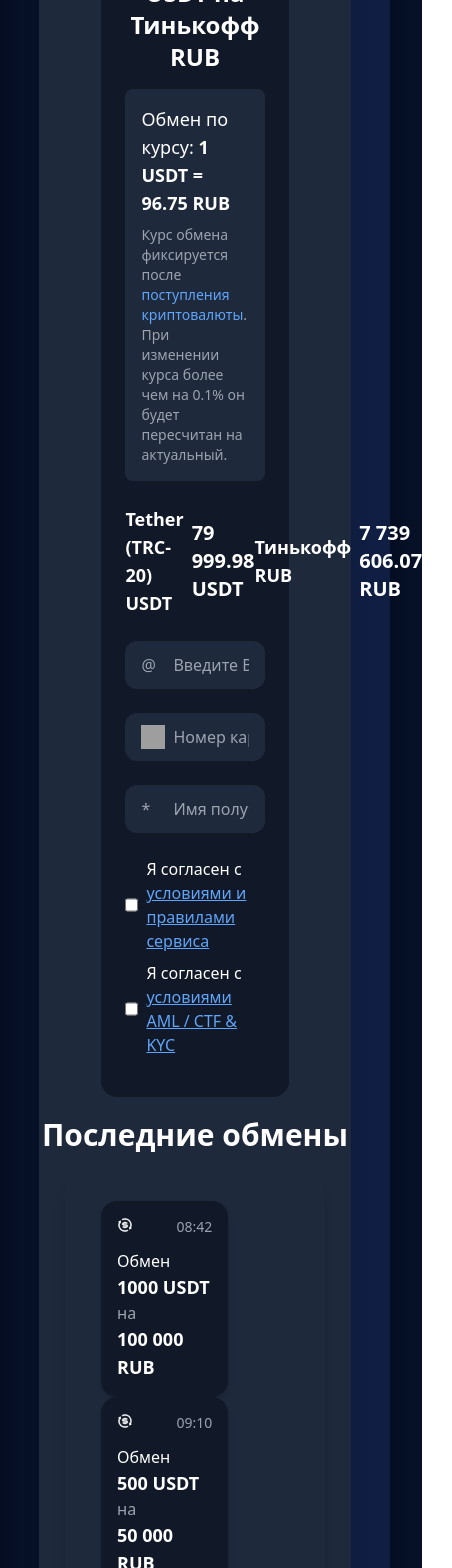
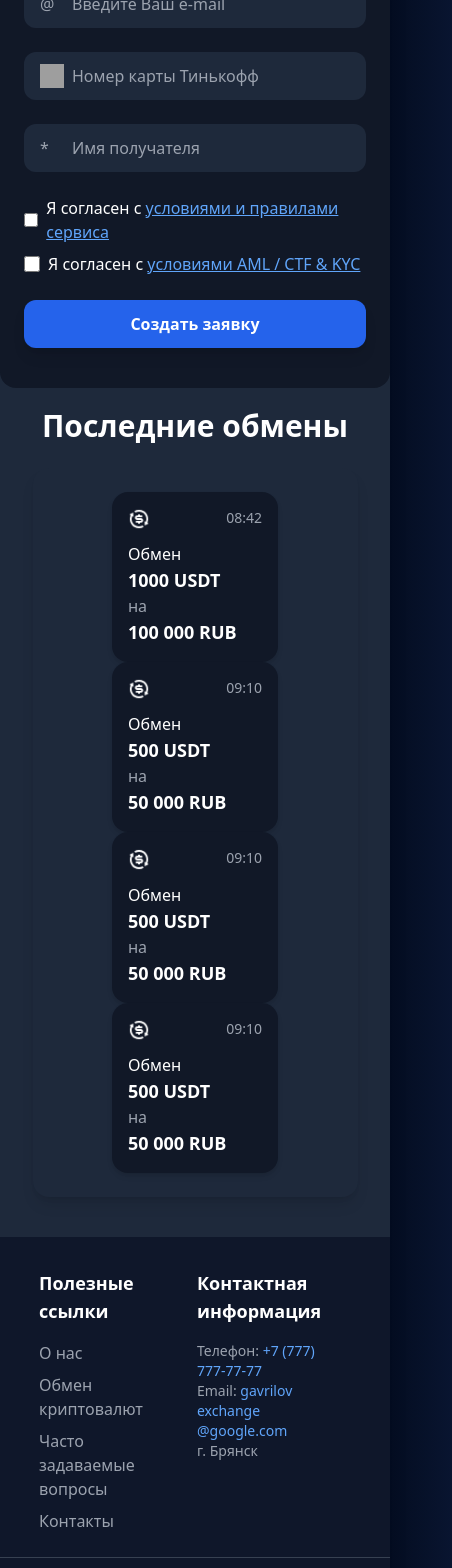
Before and after one commit to DronozavRrr/exchange, a Nuxt app: page / in a window 390 px wide. Shown: the part 1790-3358 px from the top of the page, 452 px wide, since content can reach past the window. Built offline with nearby package versions, Linux system fonts and the light colour scheme; grey boxes are pictures that could not be loaded.

Commit message:
add adaptive on mobile

```diff
--- a/app.vue
+++ b/app.vue
@@ -1,5 +1,5 @@
 <template>
-  <div class="bg-slate-800 w-4/5 m-auto min-h-full rounded-xl shadow-xl mt-14">
+  <div class="bg-slate-800 w-full md:w-4/5 m-auto min-h-full rounded-xl shadow-xl mt-14">
     <Header />
     <Banners />
     <Exchange />
--- a/components/clientinfo.vue
+++ b/components/clientinfo.vue
@@ -1,5 +1,5 @@
 <template>
-  <div class="block h-auto bg-gray-900 mt-10 w-3/5 rounded-2xl m-auto p-6">
+  <div class="block h-auto bg-gray-900 mt-10 w-full md:w-3/5 rounded-2xl m-auto p-6">
       <h2 class="text-white text-center text-2xl font-bold mb-4">Обмен Tether (TRC-20) USDT на Тинькофф RUB</h2>
 
       <div class="bg-slate-800 text-white p-4 rounded-lg mb-6">
@@ -50,7 +50,6 @@
           <span class="absolute left-4 top-3 text-gray-400">*</span>
       </div>
 
-      <!-- Соглашение -->
       <div class="flex flex-col text-white mb-4">
           <label class="inline-flex items-center">
             <input type="checkbox" class="form-checkbox h-4 w-4 text-blue-600" />
@@ -60,6 +59,9 @@
             <input type="checkbox" class="form-checkbox h-4 w-4 text-blue-600" />
             <span class="ml-2">Я согласен с <a href="#" class="text-blue-400 underline">условиями AML / CTF & KYC</a></span>
           </label>
+          <button class="mt-6 w-full bg-blue-600 hover:bg-blue-500 text-white font-bold py-3 px-6 rounded-xl shadow-lg transition-all duration-200 ease-in-out">
+            Создать заявку
+          </button>
       </div>
   </div>
 </template>
--- a/components/exchange.vue
+++ b/components/exchange.vue
@@ -1,6 +1,6 @@
 <template>
-    <div class="flex items-center h-auto bg-gray-900 mt-10 rounded-2xl m-auto w-11/12 " style="margin-top: calc(100vh - 50%);">
-        <div class="h-1/5 w-2/5 rounded-xl mt-10 m-auto">
+ <div class="flex flex-col md:flex-row items-center h-auto bg-gray-900 mt-10 rounded-2xl m-auto w-full md:w-11/12 p-6">
+  <div class="h-1/5 w-full md:w-2/5 rounded-xl mt-10 m-auto">
           <b class="text-white">Отдаете</b>
           <select class="bg-slate-800 text-white w-full h-12 rounded-xl p-2">
             <option value="1">BTC</option>
@@ -13,10 +13,10 @@
             class="mt-5 bg-slate-800 text-white w-full h-12 rounded-xl p-2 mb-10"
           />
         </div>
-        <img src="/swap.png" alt="Обмен" class="mt-5 size-10 h-auto rounded-full">
-        <div class="bg-gray-900 h-1/5 w-2/5 rounded-xl mt-10 m-auto">
-          <b class="text-white">Получаете</b>
-          <select class="bg-slate-800 text-white w-full h-12 rounded-xl p-2">
+        <img src="/swap.png" alt="Обмен" class="mt-5 size-10 h-auto rounded-full ">
+        <div class="bg-gray-900 h-1/5 w-full md:w-2/5 rounded-xl mt-10 m-auto">
+      <b class="text-white">Получаете</b>
+      <select class="bg-slate-800 text-white w-full h-12 rounded-xl p-2">
             <option value="1">BTC</option>
             <option value="2">USDT</option>
             <option value="3">ETH</option>
--- a/components/footer.vue
+++ b/components/footer.vue
@@ -2,7 +2,7 @@
     <div class="bg-slate-900 text-gray-400 py-8 mt-10">
       <div class="container mx-auto w-4/5 flex justify-between items-start">
 
-        <!-- Логотип и описание -->
+
         <div class="w-1/3 hidden sm:block">
           <h3 class="text-white text-xl font-bold mb-4">GAVRILOVEXCHANGE</h3>
           <p class="text-sm mr-10">
@@ -10,7 +10,7 @@
           </p>
         </div>
 
-        <!-- Полезные ссылки -->
+
         <div class="w-1/4">
           <h3 class="text-white text-lg font-semibold mb-4">Полезные ссылки</h3>
           <ul>
@@ -21,8 +21,8 @@
           </ul>
         </div>
 
-        <!-- Социальные сети -->
-        <div class="w-1/4">
+
+        <div class="w-1/4 hidden sm:block">
           <h3 class="text-white text-lg font-semibold mb-4">Следите за нами</h3>
           <div class="flex space-x-4">
             <a href="#"><img src="https://cdn-icons-png.flaticon.com/512/733/733547.png" alt="Facebook" class="w-6 h-6"/></a>
@@ -31,14 +31,13 @@
           </div>
         </div>
 
-        <!-- Контактная информация -->
-        <div class="w-1/4">
+        <div class="sm:w-1/4 mx-20">
           <h3 class="text-white text-lg font-semibold mb-4">Контактная информация</h3>
           <p class="text-sm">
-            Телефон: <a href="tel:+71234567890" class="text-blue-400 hover:text-white">+7 (777) 777-77-77</a>
+            Телефон: <a href="" class="text-blue-400 hover:text-white">+7 (777) 777-77-77</a>
           </p>
           <p class="text-sm" >
-            Email: <a href="mailto:info@example.com" class="text-blue-400 hover:text-white">gavrilov exchange @google.com</a>
+            Email: <a href="" class="text-blue-400 hover:text-white">gavrilov exchange @google.com</a>
           </p>
           <p class="text-sm">г. Брянск</p>
         </div>
--- a/components/header.vue
+++ b/components/header.vue
@@ -8,17 +8,17 @@
           </div>
         </div>
         <ul class="sm:flex block items-center sm:gap-10">
-          <li class="flex items-center gap-3 cursor-pointer hover:text-gray-400">
+          <li class="flex items-center gap-3 cursor-pointer ">
             <img src="/rules.png" alt="">
-            <b class="text-gray-300">Правила обмена</b>
+            <b class="text-gray-300 hover:text-gray-400">Правила обмена</b>
           </li>
-          <li class="flex items-center gap-3 cursor-pointer hover:text-gray-400">
+          <li class="flex items-center gap-3 cursor-pointer ">
             <img src="/contact.png" alt="">
-            <b class="text-gray-300">Контакты</b>
+            <b class="text-gray-300 hover:text-gray-400">Контакты</b>
           </li>
-          <li class="flex items-center gap-3 cursor-pointer hover:text-gray-400">
+          <li class="flex items-center gap-3 cursor-pointer ">
             <img src="/profile.png" alt="">
-            <b class="text-gray-300">Профиль</b>
+            <b class="text-gray-300 hover:text-gray-400">Профиль</b>
           </li>
           <li class="flex items-center gap-3 cursor-pointer hover:text-gray-400 hidden" >
             <img src="" alt="">
--- a/components/history.vue
+++ b/components/history.vue
@@ -4,7 +4,7 @@
 
       <div class="sm:flex block w-10/12 h-auto bg-slate-800 m-auto mt-5 p-6 rounded-2xl shadow-lg justify-between">
 
-        <div class="w-3/5 sm:w-1/5 h-auto bg-gray-900 text-white p-4 rounded-2xl shadow-md transform transition duration-300 hover:scale-105 hover:shadow-xl mx-3">
+        <div class="w-3/5 sm:w-1/5 h-auto bg-gray-900 text-white p-4 rounded-2xl shadow-md transform transition duration-300 hover:scale-105 hover:shadow-xl m-auto">
           <div class="flex justify-between mb-3">
             <img src="/ready_swap.png" alt="transaction" class="w-1/6 h-1/6 filter-white" />
             <span class="text-sm text-gray-400">08:42</span>
@@ -15,7 +15,7 @@
           <h4 class="text-lg font-bold">100 000 RUB</h4>
         </div>
 
-        <div class="w-3/5 sm:w-1/5 h-auto bg-gray-900 text-white p-4 rounded-2xl shadow-md transform transition duration-300 hover:scale-105 hover:shadow-xl mx-3">
+        <div class="w-3/5 sm:w-1/5 h-auto bg-gray-900 text-white p-4 rounded-2xl shadow-md transform transition duration-300 hover:scale-105 hover:shadow-xl m-auto">
           <div class="flex justify-between mb-3">
             <img src="/ready_swap.png" alt="transaction" class="w-1/6 h-1/6 filter-white" />
 
@@ -27,7 +27,7 @@
           <h4 class="text-lg font-bold">50 000 RUB</h4>
         </div>
 
-        <div class="w-3/5 sm:w-1/5 h-auto bg-gray-900 text-white p-4 rounded-2xl shadow-md transform transition duration-300 hover:scale-105 hover:shadow-xl mx-3">
+        <div class="w-3/5 sm:w-1/5 h-auto bg-gray-900 text-white p-4 rounded-2xl shadow-md transform transition duration-300 hover:scale-105 hover:shadow-xl m-auto">
           <div class="flex justify-between mb-3">
             <img src="/ready_swap.png" alt="transaction" class="w-1/6 h-1/6 filter-white" />
             <span class="text-sm text-gray-400">09:10</span>
@@ -38,7 +38,7 @@
           <h4 class="text-lg font-bold">50 000 RUB</h4>
         </div>
 
-        <div class="w-3/5 sm:w-1/5 h-auto bg-gray-900 text-white p-4 rounded-2xl shadow-md transform transition duration-300 hover:scale-105 hover:shadow-xl mx-3">
+        <div class="w-3/5 sm:w-1/5 h-auto bg-gray-900 text-white p-4 rounded-2xl shadow-md transform transition duration-300 hover:scale-105 hover:shadow-xl m-auto">
           <div class="flex justify-between mb-3">
             <img src="/ready_swap.png" alt="transaction" class="w-1/6 h-1/6 filter-white" />
             <span class="text-sm text-gray-400">09:10</span>
```
Lines whose indentation alone changed are shown as unchanged.
